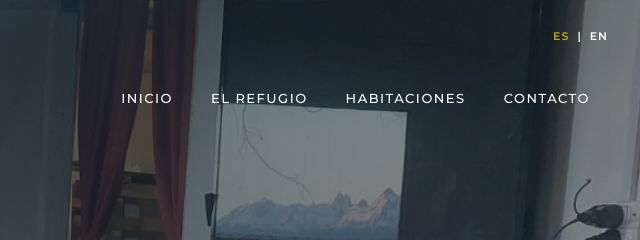
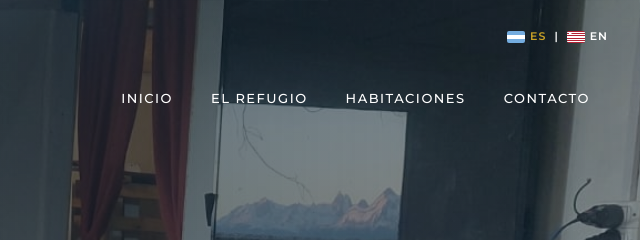
Before and after one commit to Rodrigo198636/webHostal, a plain HTML site: page refugio-latitud-52/index.html in a window 1280 px wide. Shown: the top 240 px of the page, 640-1280 px from the left. Drawn offline with nearby package versions, Linux system fonts and the light colour scheme.

Commit message:
se agregaron las banderas al div de idiomas

```diff
--- a/refugio-latitud-52/css/styles.css
+++ b/refugio-latitud-52/css/styles.css
@@ -1479,6 +1479,77 @@ ul {
     color: #ffffff;
 }
 /* =========================================
+   BANDERAS
+   ========================================= */
+.flag {
+    display: inline-block;
+    width: 18px;
+    height: 12px;
+    margin-right: 5px;
+    vertical-align: middle;
+    border-radius: 2px;
+}
+
+/* Argentina */
+.flag-ar {
+    background:
+        linear-gradient(
+            to bottom,
+            #74acdf 0%,
+            #74acdf 33%,
+            #ffffff 33%,
+            #ffffff 66%,
+            #74acdf 66%,
+            #74acdf 100%
+        );
+}
+
+/* Reino Unido */
+.flag-gb {
+    display: inline-block;
+    width: 18px;
+    height: 12px;
+    margin-right: 5px;
+    vertical-align: middle;
+    border-radius: 2px;
+
+    background:
+        radial-gradient(
+            circle at 18% 22%,
+            #ffffff 0 1px,
+            transparent 1.5px
+        ),
+        linear-gradient(
+            to bottom,
+            #b22234 0%,
+            #b22234 7.7%,
+            #ffffff 7.7%,
+            #ffffff 15.4%,
+            #b22234 15.4%,
+            #b22234 23.1%,
+            #ffffff 23.1%,
+            #ffffff 30.8%,
+            #b22234 30.8%,
+            #b22234 38.5%,
+            #ffffff 38.5%,
+            #ffffff 46.2%,
+            #b22234 46.2%,
+            #b22234 53.9%,
+            #ffffff 53.9%,
+            #ffffff 61.6%,
+            #b22234 61.6%,
+            #b22234 69.3%,
+            #ffffff 69.3%,
+            #ffffff 77%,
+            #b22234 77%,
+            #b22234 84.7%,
+            #ffffff 84.7%,
+            #ffffff 92.4%,
+            #b22234 92.4%,
+            #b22234 100%
+        );
+}
+/* =========================================
    RESPONSIVE - HABITACIONES
    ========================================= */
 
--- a/refugio-latitud-52/index.html
+++ b/refugio-latitud-52/index.html
@@ -80,9 +80,9 @@
 
 <body>
     <div class="language-selector">
-        <button class="language-btn active" data-lang="es">ES</button>
+        <button class="language-btn active" data-lang="es"><span class="flag flag-ar"></span>ES</button>
         <span>|</span>
-        <button class="language-btn" data-lang="en">EN</button>
+        <button class="language-btn" data-lang="en"><span class="flag flag-gb"></span>EN</button>
     </div>
     <!-- HERO -->
     <header class="hero">
```
Also changed, not shown: refugio-latitud-52/habitaciones.html (+2 -2 lines), refugio-latitud-52/refugio.html (+2 -2 lines).
